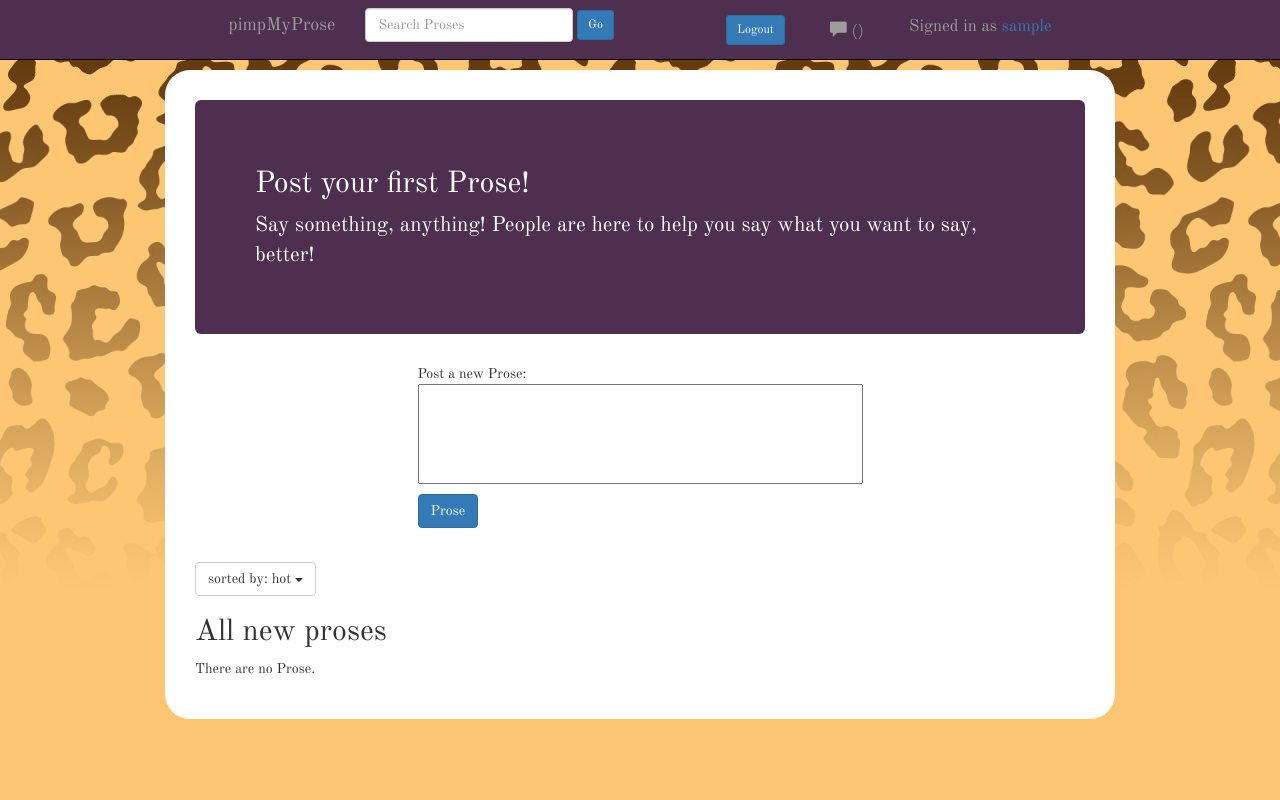
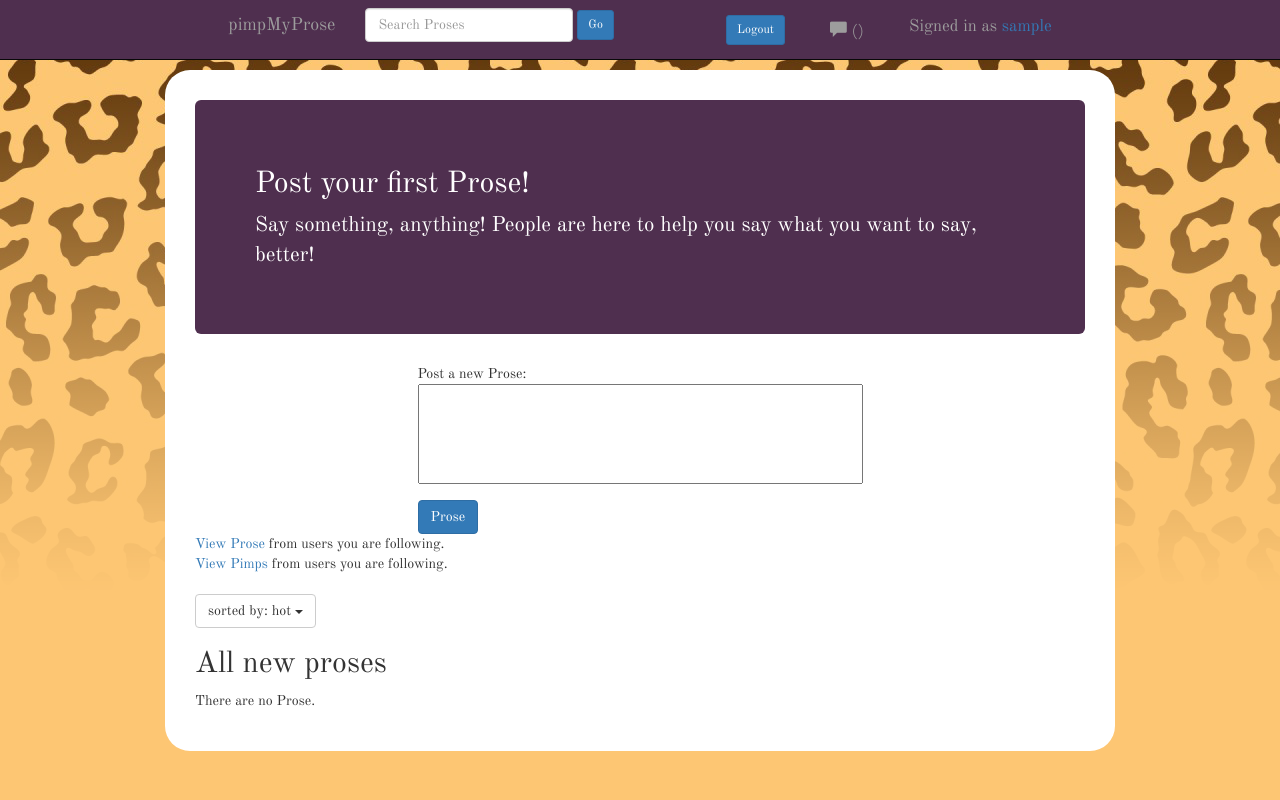
Before and after one commit to Vilos92/pimpmyprose, a Django app: page / in a window 1280 px wide. Run offline with Django 3.2, Linux system fonts and the light colour scheme; the visitor is signed in with stand-in values (Sample User, id 1); data that the repository does not hold is empty; parts of the project's set-up code (start-up, migrations or seed data) failed here and were passed over; some libraries are stand-ins or nearby versions.

Commit message:
Added separate page for viewing all Prose and Pimps from a specific user

```diff
--- a/pimpmyprose/prose/urls.py
+++ b/pimpmyprose/prose/urls.py
@@ -35,6 +35,14 @@ urlpatterns = patterns( '',
 	# ex: /prose/profile/1/
 	url( r'^profile/(?P<user_id>\d+)/$', views.profile, name = 'profile' ),
 
+	# All prose from a user
+	# ex: /prose/profile/1/prose/
+	url( r'^profile/(?P<user_id>\d+)/prose/$', views.profile_prose, name = 'profile_prose' ),
+
+	# All pimps from a user
+	# ex: /prose/profile/1/pimps/
+	url( r'^profile/(?P<user_id>\d+)/pimps/$', views.profile_pimps, name = 'profile_pimps' ),
+
 	# ex: /prose/profile/manage/
 	url( r'^profile/manage/$', views.profile_manage, name = 'profile_manage' ),
 
--- a/pimpmyprose/prose/views.py
+++ b/pimpmyprose/prose/views.py
@@ -347,16 +347,17 @@ def downvote( request ):
 	# Return the new score to be redisplayed
 	return HttpResponse( pimp.score )
 
+# View a use profile, including self
 def profile( request, user_id ):
 	context = RequestContext(request)
 
 	user = get_object_or_404( User, pk = user_id )
 	userProfile = user.userProfile
 
-	# Need to get all proses for user
+	# Get 5 latest prose from user
 	latest_prose_list = userProfile.getProses()[:5]
 
-	# Need to get all pimps for user
+	# Get 5 latest pimps from user
 	latest_pimp_list = userProfile.getPimps()[:5]
 
 	# Pass pimp_list_profile as true to indicate that
@@ -364,19 +365,52 @@ def profile( request, user_id ):
 	show_parent_prose = True
 
 	# Only show follow status if logged in
+	followingUser = "Null"
 	if request.user.is_authenticated():
 		if request.user.userProfile.isFollowingUser( user ):
 			followingUser = "Followed"
 		else:
 			followingUser = "Not Followed"
-	else:
-		followingUser = "Null"
 
 	return render_to_response(
 			'prose/profile.html',
 			{	'userProfile' : userProfile, 'prose_list' : latest_prose_list,
 				'pimp_list' : latest_pimp_list, 'show_parent_prose' : show_parent_prose,
 				'followingUser' : followingUser },
+			context )
+
+# View Prose of a user profile
+def profile_prose( request, user_id ):
+	context = RequestContext(request)
+
+	user = get_object_or_404( User, pk = user_id )
+	userProfile = user.userProfile
+
+	# Get all prose from user
+	prose_list = userProfile.getProses().all()
+
+	return render_to_response(
+			'prose/profile_prose.html',
+			{ 'userProfile' : userProfile, 'prose_list' : prose_list },
+			context )
+
+# View Pimps of a user profile
+def profile_pimps( request, user_id ):
+	context = RequestContext(request)
+
+	user = get_object_or_404( User, pk = user_id )
+	userProfile = user.userProfile
+
+	# Get all pimps from user
+	pimp_list = userProfile.getPimps().all()
+
+	# Pass pimp_list_profile as true to indicate that
+	# pimps should have links to their parent prose
+	show_parent_prose = True
+
+	return render_to_response(
+			'prose/profile_pimps.html',
+			{ 'userProfile' : userProfile, 'pimp_list' : pimp_list },
 			context )
 
 # View current user's notifications
--- a/pimpmyprose/templates/prose/base.html
+++ b/pimpmyprose/templates/prose/base.html
@@ -1,4 +1,5 @@
 {% load staticfiles %}
+<!DOCTYPE html>
 <html>
 	<head>
 		<!--
--- a/pimpmyprose/templates/prose/follows_pimps.html
+++ b/pimpmyprose/templates/prose/follows_pimps.html
@@ -10,7 +10,7 @@
   {% endfor %}
 
 {% else %}
-{{ userProfile.user.username }} is not following anyone.
+No Pimps from users that {{ userProfile.user.username }} is following.
 
 {% endif %}
 
--- a/pimpmyprose/templates/prose/follows_prose.html
+++ b/pimpmyprose/templates/prose/follows_prose.html
@@ -10,7 +10,7 @@
   {% endfor %}
 
 {% else %}
-{{ userProfile.user.username }} is not following anyone.
+No Prose from users that {{ userProfile.user.username }} is following.
 
 {% endif %}
 
--- a/pimpmyprose/templates/prose/index.html
+++ b/pimpmyprose/templates/prose/index.html
@@ -34,6 +34,10 @@
 	<div id="remainingCharacters"></div>
 </form>
 
+<!-- Links for user to view Prose and Pimps from followed users -->
+<a href="{% url 'prose:following_prose' user.id %}">View Prose</a> from users you are following.<br>
+<a href="{% url 'prose:following_pimps' user.id %}">View Pimps</a> from users you are following.<br>
+
 {% else %}
 Must be logged in to prose!
 
```
Also changed, not shown: pimpmyprose/templates/prose/profile.html (+5 -5 lines), pimpmyprose/templates/prose/profile_pimps.html (added, +9 -0 lines), pimpmyprose/templates/prose/profile_prose.html (added, +9 -0 lines).
